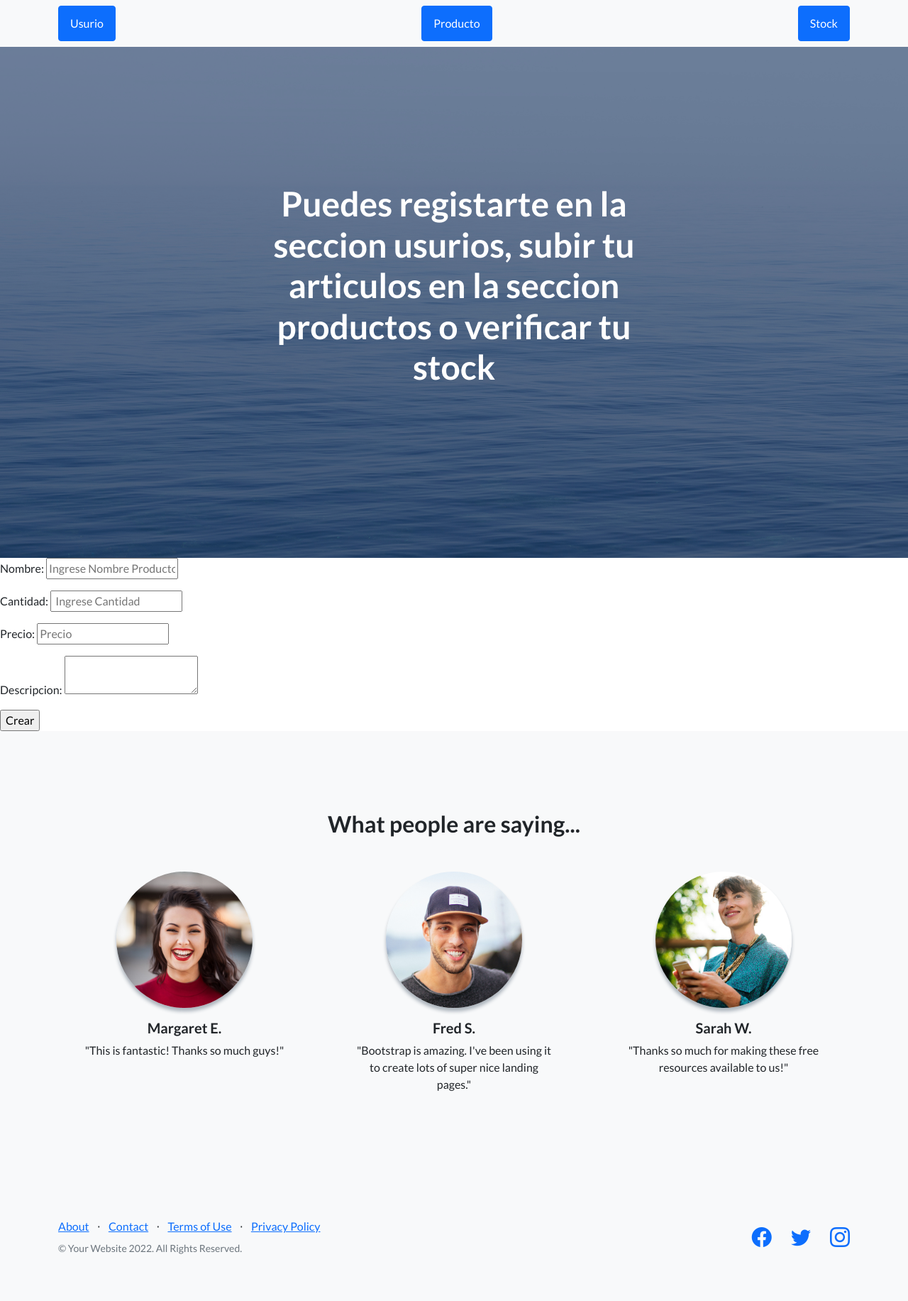
After one commit to SamirNaranjo/Entrega1_Grupo9, a Django app: page /AppRegistro/productoFormulario/ in a window 1280 px wide. The commit adds this page. Shown: the whole page at 71% size. Run offline with Django 4.2, Linux system fonts and the light colour scheme; some libraries are stand-ins or nearby versions.

Commit message:
modelo Producto

```diff
--- /dev/null
+++ b/AppRegistro/Templates/AppRegistro/padreFormulario.html
@@ -0,0 +1,143 @@
+<!DOCTYPE html>
+<html lang="en">
+    <head>
+        {% load static %}
+        <meta charset="utf-8" />
+        <meta name="viewport" content="width=device-width, initial-scale=1, shrink-to-fit=no" />
+        <meta name="description" content="" />
+        <meta name="author" content="" />
+        <title>Landing Page - Start Bootstrap Theme</title>
+        <!-- Favicon-->
+        <link rel="icon" type="image/x-icon" href="assets/favicon.ico" />
+        <!-- Bootstrap icons-->
+        <link href="https://cdn.jsdelivr.net/npm/bootstrap-icons@1.5.0/font/bootstrap-icons.css" rel="stylesheet" type="text/css" />
+        <!-- Google fonts-->
+        <link href="https://fonts.googleapis.com/css?family=Lato:300,400,700,300italic,400italic,700italic" rel="stylesheet" type="text/css" />
+        <!-- Core theme CSS (includes Bootstrap)-->
+        <link href="{% static 'AppRegistro/css/styles.css'  %}" rel="stylesheet" />
+    </head>
+    <body>
+        <!-- Navigation-->
+        <nav class="navbar navbar-light bg-light static-top">
+            <div class="container">
+                <a class="btn btn-primary" href="usuario">Usurio</a>
+                <a class="btn btn-primary" href="#signup">Producto</a>
+                <a class="btn btn-primary" href="#signup">Stock</a>
+            </div>
+        </nav>
+        <!-- Masthead-->
+<header class="masthead">
+    <div class="container position-relative">
+        <div class="row justify-content-center">
+            <div class="col-xl-6">
+                <div class="text-center text-white">
+                            <!-- Page heading-->
+                    <h1 class="mb-5">Puedes registarte en la seccion usurios, subir tu articulos en la seccion productos o verificar tu stock</h1>
+                            <!-- Signup form-->
+                            <!-- * * * * * * * * * * * * * * *-->
+                            <!-- * * SB Forms Contact Form * *-->
+                            <!-- * * * * * * * * * * * * * * *-->
+                            <!-- This form is pre-integrated with SB Forms.-->
+                            <!-- To make this form functional, sign up at-->
+                            <!-- https://startbootstrap.com/solution/contact-forms-->
+                            <!-- to get an API token!-->
+                            <form class="form-subscribe" id="contactForm" data-sb-form-api-token="API_TOKEN">
+
+                        <div class="d-none" id="submitSuccessMessage">
+                            <div class="text-center mb-3">
+                                <div class="fw-bolder">Form submission successful!</div>
+                                <p>To activate this form, sign up at</p>
+                                <a class="text-white" href="https://startbootstrap.com/solution/contact-forms">https://startbootstrap.com/solution/contact-forms</a>
+                            </div>
+                        </div>
+                                <!-- Submit error message-->
+                                <!---->
+                                <!-- This is what your users will see when there is-->
+                                <!-- an error submitting the form-->
+                        <div class="d-none" id="submitErrorMessage"><div class="text-center text-danger mb-3">Error sending message!</div></div>
+                    </form>
+                </div>
+            </div>
+         </div>
+     </div>
+ </header>
+
+
+{% block contenidoQueCambia %}
+
+
+{% endblock %}
+
+        <!-- Testimonials-->
+        <section class="testimonials text-center bg-light">
+            <div class="container">
+                <h2 class="mb-5">What people are saying...</h2>
+                <div class="row">
+                    <div class="col-lg-4">
+                        <div class="testimonial-item mx-auto mb-5 mb-lg-0">
+                            <img class="img-fluid rounded-circle mb-3" src="assets/img/testimonials-1.jpg" alt="..." />
+                            <h5>Margaret E.</h5>
+                            <p class="font-weight-light mb-0">"This is fantastic! Thanks so much guys!"</p>
+                        </div>
+                    </div>
+                    <div class="col-lg-4">
+                        <div class="testimonial-item mx-auto mb-5 mb-lg-0">
+                            <img class="img-fluid rounded-circle mb-3" src="assets/img/testimonials-2.jpg" alt="..." />
+                            <h5>Fred S.</h5>
+                            <p class="font-weight-light mb-0">"Bootstrap is amazing. I've been using it to create lots of super nice landing pages."</p>
+                        </div>
+                    </div>
+                    <div class="col-lg-4">
+                        <div class="testimonial-item mx-auto mb-5 mb-lg-0">
+                            <img class="img-fluid rounded-circle mb-3" src="assets/img/testimonials-3.jpg" alt="..." />
+                            <h5>Sarah W.</h5>
+                            <p class="font-weight-light mb-0">"Thanks so much for making these free resources available to us!"</p>
+                        </div>
+                    </div>
+                </div>
+            </div>
+        </section>
+
+        <!-- Footer-->
+        <footer class="footer bg-light">
+            <div class="container">
+                <div class="row">
+                    <div class="col-lg-6 h-100 text-center text-lg-start my-auto">
+                        <ul class="list-inline mb-2">
+                            <li class="list-inline-item"><a href="#!">About</a></li>
+                            <li class="list-inline-item">⋅</li>
+                            <li class="list-inline-item"><a href="#!">Contact</a></li>
+                            <li class="list-inline-item">⋅</li>
+                            <li class="list-inline-item"><a href="#!">Terms of Use</a></li>
+                            <li class="list-inline-item">⋅</li>
+                            <li class="list-inline-item"><a href="#!">Privacy Policy</a></li>
+                        </ul>
+                        <p class="text-muted small mb-4 mb-lg-0">&copy; Your Website 2022. All Rights Reserved.</p>
+                    </div>
+                    <div class="col-lg-6 h-100 text-center text-lg-end my-auto">
+                        <ul class="list-inline mb-0">
+                            <li class="list-inline-item me-4">
+                                <a href="#!"><i class="bi-facebook fs-3"></i></a>
+                            </li>
+                            <li class="list-inline-item me-4">
+                                <a href="#!"><i class="bi-twitter fs-3"></i></a>
+                            </li>
+                            <li class="list-inline-item">
+                                <a href="#!"><i class="bi-instagram fs-3"></i></a>
+                            </li>
+                        </ul>
+                    </div>
+                </div>
+            </div>
+        </footer>
+        <!-- Bootstrap core JS-->
+        <script src="https://cdn.jsdelivr.net/npm/bootstrap@5.1.3/dist/js/bootstrap.bundle.min.js"></script>
+        <!-- Core theme JS-->
+        <script src="js/scripts.js"></script>
+        <!-- * * * * * * * * * * * * * * * * * * * * * * * * * * * * * * * * * * * * * * * *-->
+        <!-- * *                               SB Forms JS                               * *-->
+        <!-- * * Activate your form at https://startbootstrap.com/solution/contact-forms * *-->
+        <!-- * * * * * * * * * * * * * * * * * * * * * * * * * * * * * * * * * * * * * * * *-->
+        <script src="https://cdn.startbootstrap.com/sb-forms-latest.js"></script>
+    </body>
+</html>
--- /dev/null
+++ b/AppRegistro/Templates/AppRegistro/productoFormulario.html
@@ -0,0 +1,18 @@
+{% extends 'AppRegistro/padreFormulario.html' %}
+{% load static %}
+
+
+{% block contenidoQueCambia %}
+
+<form action="/AppRegistro/productoFormularioPost/" method="POST">{% csrf_token %}
+
+    <p>Nombre: <input type="text" name="nombre_producto" placeholder="Ingrese Nombre Producto"></p>
+    <p>Cantidad: <input type="text" name="cantidad_producto" placeholder=" Ingrese Cantidad "></p>
+    <p>Precio: <input type="text" name="precio_producto" placeholder="Precio"> </p>
+    <p>Descripcion: <textarea name="descripcion"></textarea> </p>
+
+    <input type="submit" value="Crear">
+
+</form>
+
+{% endblock %}
--- a/AppRegistro/urls.py
+++ b/AppRegistro/urls.py
@@ -1,11 +1,12 @@
 from django.urls import path
-from .views import  inicio
+from .views import  inicio, productoFormulario, productoFormularioPost
 from .views import usuario
 
 urlpatterns = [
     path('', inicio),
     # path('personas/', personas),
     path('usuario/' , usuario ),
-
+    path('productoFormulario/' , productoFormulario, name= 'productoFormulario' ),
+    path('productoFormularioPost/' , productoFormularioPost, name= 'productoFormularioPost' ),
 
 ]
--- a/AppRegistro/views.py
+++ b/AppRegistro/views.py
@@ -1,4 +1,6 @@
 from django.shortcuts import render
+
+from AppRegistro.models import Producto
 
 # Create your views here.
 
@@ -13,3 +15,20 @@ def inicio(request):
 def usuario(request):
 
     return render(request, 'AppRegistro/usuario.html')
+
+def productoFormulario(request):
+
+    return render(request, 'AppRegistro/productoFormulario.html')
+
+def productoFormularioPost(request):
+
+    nombre_producto = request.POST['nombre_producto']
+    cantidad_producto= request.POST['cantidad_producto']
+    precio_producto = request.POST['precio_producto']
+    descripcion_producto = request.POST['descripcion']
+
+    producto = Producto(nombre_producto= nombre_producto, cantidad_producto=cantidad_producto, precio_producto=precio_producto, descripcion_producto=descripcion_producto)
+
+    producto.save()
+
+    return render(request, 'AppRegistro/productoFormulario.html', {'nombre_producto': nombre_producto, 'cantidad_producto':cantidad_producto, 'precio_producto': precio_producto, 'descripcion': descripcion_producto })
```
Also changed, not shown: AppRegistro/Templates/AppRegistro/padre.html (added, +253 -0 lines), AppRegistro/models.py (+5 -4 lines), AppRegistro/Static/AppRegistro/css/styles.css, AppRegistro/migrations/0002_producto_usuario_delete_persona.py (added), db.sqlite3.
